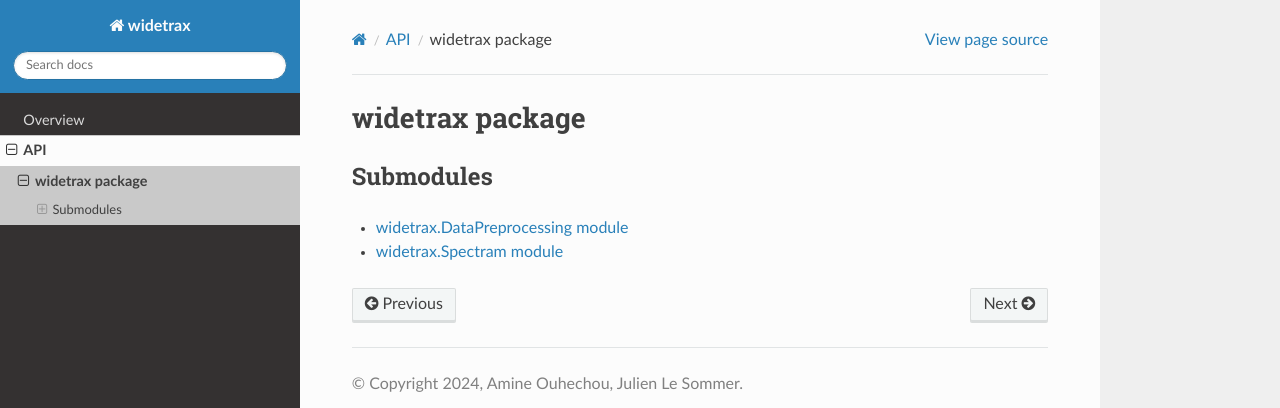
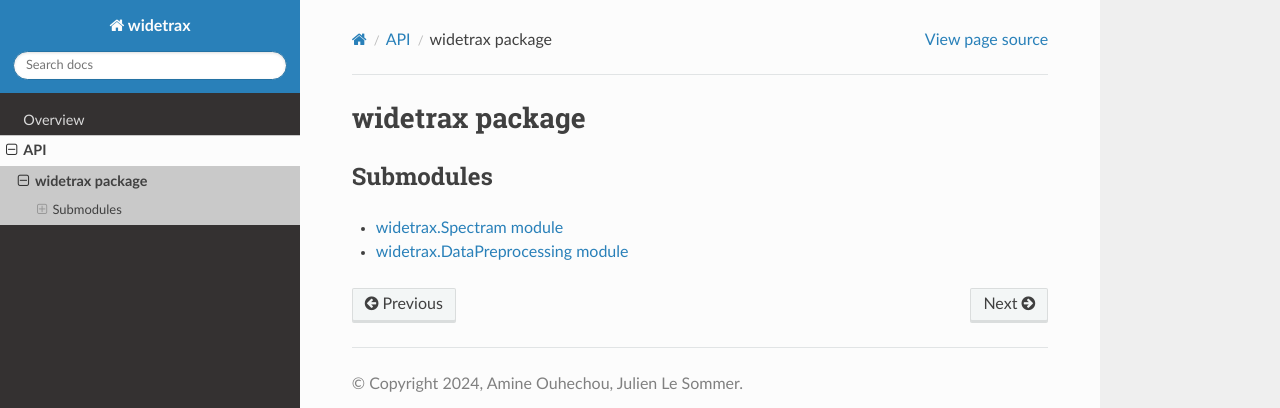
Before and after one commit to meom-group/widetrax, a Sphinx documentation site: the page built from docs/widetrax.rst, in a window 1280 px wide. Shown: the top 408 px of the page. Built offline with Sphinx 7.4.7 and the Read the Docs theme 2.0.0, drawn with Linux system fonts in a browser that asks for light colours.

```diff
--- a/docs/widetrax.rst
+++ b/docs/widetrax.rst
@@ -7,5 +7,5 @@ Submodules
 .. toctree::
    :maxdepth: 5
 
+   widetrax.Spectram
    widetrax.DataPreprocessing
-   widetrax.Spectram
```
